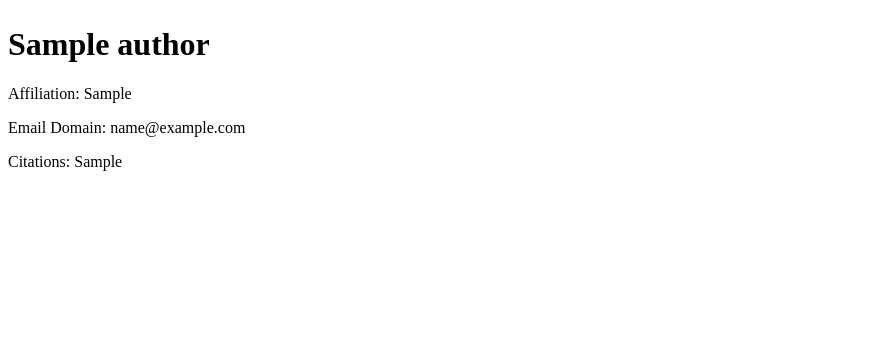
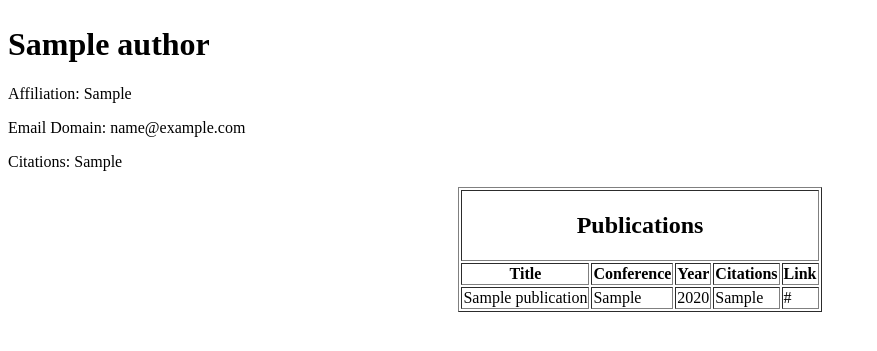
Before and after one commit to Andrew6k/Licenta, a PHP site: page /details.php?id=1 in a window 1280 px wide. Shown: the part 244-595 px from the top of the page, without its empty margins (0-877 px from the left). Run offline with PHP 8.4, Linux system fonts and the light colour scheme; tables that the repository leaves empty or names only in its code hold one stand-in row (values such as "Sample post").

Commit message:
Update details.php

```diff
--- a/web/details.php
+++ b/web/details.php
@@ -45,5 +45,39 @@
     </div>
 </div>
 
+<div class="articles">
+    <?php
+      $nr = intval($id);
+      $sql = "SELECT title, conference, year, citations, link FROM publications JOIN author_publications ON publications.id = author_publications.publication_id  WHERE author_id = '$nr'";
+      $result=mysqli_query($mysqli,$sql);
+        ?>
+        <table align="center" border="1px"">
+        <tr>
+            <th colspan="5"><h2 style="text-align: center;">Publications</h2></th>
+        </tr>
+
+        <t>
+            <th>Title</th>
+            <th>Conference</th>
+            <th>Year</th>
+            <th>Citations</th>
+            <th>Link</th>
+        </t>
+        <?php
+        while($rows=mysqli_fetch_assoc($result))
+        {
+        ?>
+            <tr>
+                <td><?php echo $rows['title']; ?></td>
+                <td><?php echo $rows['conference']; ?></td>
+                <td><?php echo $rows['year']; ?></td>
+                <td><?php echo $rows['citations']; ?></td>
+                <td><?php echo $rows['link']; ?></td>
+            </tr>
+            <?php
+        }
+        ?>
+    </table>
+</div>
 </body>
 </html>
```
